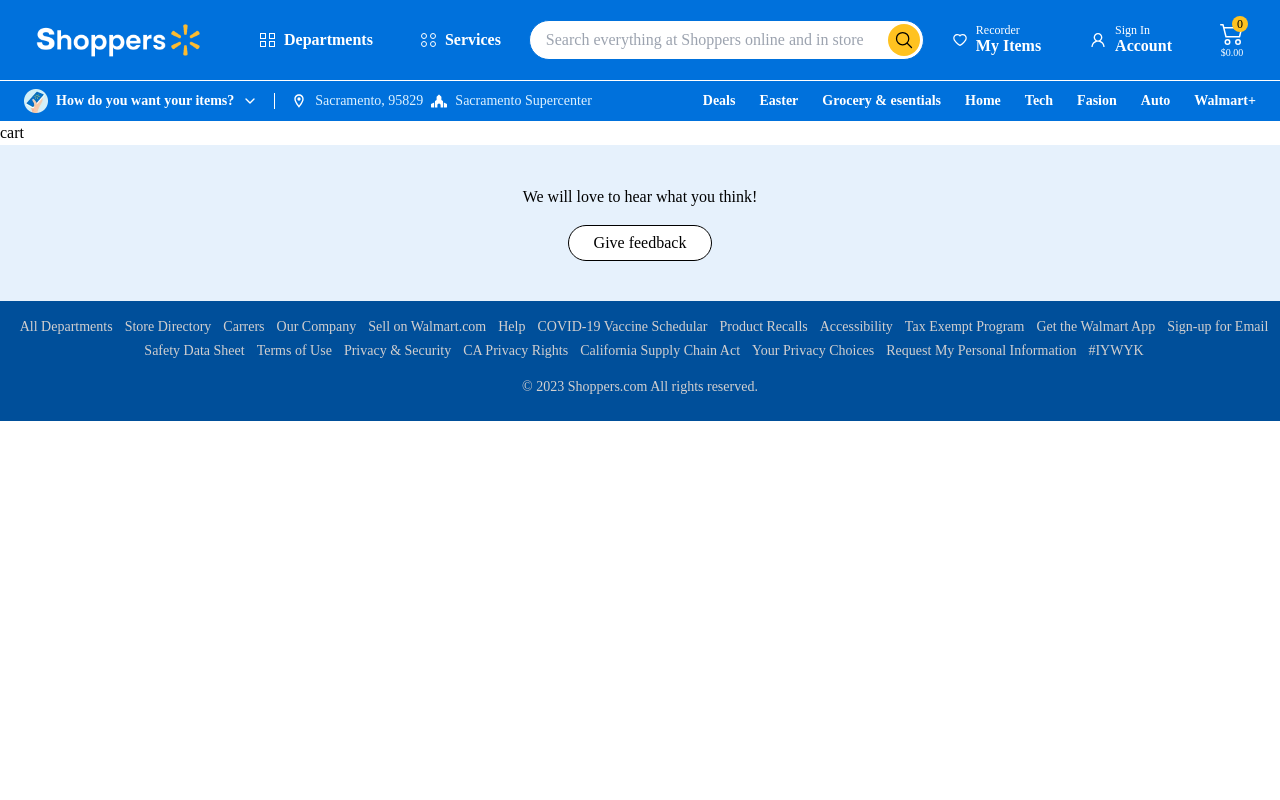
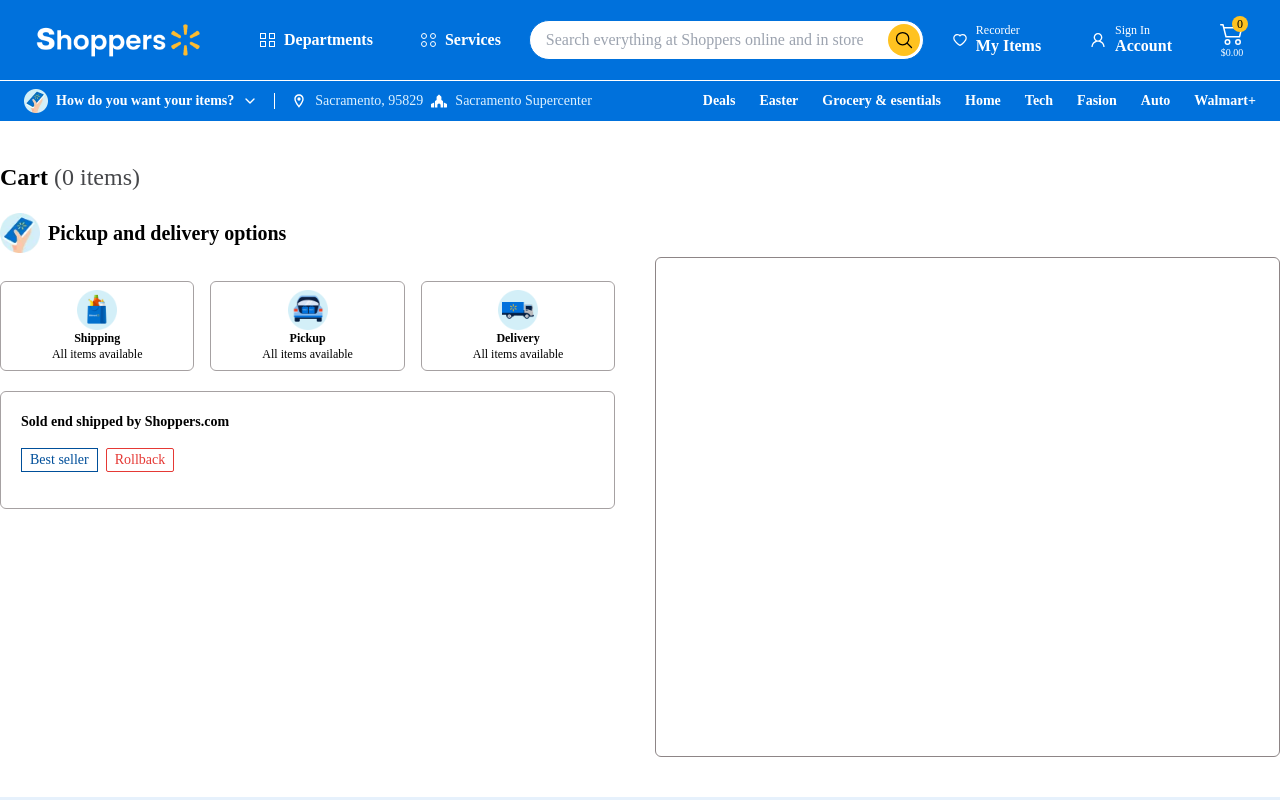
Before and after one commit to Chuloshnikov/shopers, a Next.js app: page /cart in a window 1280 px wide. Shown: the top 800 px of the page. Built offline with nearby package versions, Linux system fonts and the light colour scheme.

Commit message:
Cart Done 50%

```diff
--- /dev/null
+++ b/components/CartPage.tsx
@@ -0,0 +1,144 @@
+import React from 'react';
+import Image from 'next/image';
+import { useDispatch, useSelector } from 'react-redux';
+import {
+    emptyCart,
+    phoneImg,
+    ship1Img,
+    ship2Img,
+    ship3Img,
+    warningImg,
+} from '../public/assets/images';
+import { TbReload } from "react-icons/tb";
+import { HiMinusSmall } from 'react-icons/hi2';
+import { MdOutlineAdd } from 'react-icons/md';
+import { IoMdClose } from 'react-icons/io';
+import { StoreProduct } from '../type';
+import { isTemplateMiddle } from 'typescript';
+
+
+
+const CartPage = () => {
+    const productData = useSelector((state: any) => state.shopper.productData);
+    console.log(productData)
+  return (
+    <div className='w-full py-10'>
+        <div className='w-full flex gap-10'>
+            <div className='w-2/3 flex flex-col gap-5'>
+                <h1 className='text-2xl font-bold text-black'>
+                    Cart{" "}
+                    <span className='text-lightText font-normal'>
+                        ({productData.length} items)
+                    </span>
+                </h1>
+                {/* Pickup details */}
+                <div className='text-xl font-bold flex items-center gap-2 mb-2'>
+                    <Image className="w-10" src={phoneImg} alt="phoneImg"/>
+                    <p>Pickup and delivery options</p>
+                </div>
+                <div className='w-full grid grid-cols-3 gap-4 text-xs'>
+                            <div className='w-full border border-[#a6a1a2] rounded-md flex flex-col items-center justify-center p-2'>
+                                <Image className='w-10' src={ship1Img} alt="shippingImage"/>
+                                <p className='font-bold'>Shipping</p>
+                                <p>All items available</p>
+
+                            </div>
+                            <div className='w-full border border-[#a6a1a2] rounded-md flex flex-col items-center justify-center p-2'>
+                                <Image className='w-10' src={ship2Img} alt="shippingImage"/>
+                                <p className='font-bold'>Pickup</p>
+                                <p>All items available</p>
+
+                            </div>
+                            <div className='w-full border border-[#a6a1a2] rounded-md flex flex-col items-center justify-center p-2'>
+                                <Image className='w-10' src={ship3Img} alt="shippingImage"/>
+                                <p className='font-bold'>Delivery</p>
+                                <p>All items available</p>
+                            </div>
+                        </div>
+                        {/* Cart product */}
+                            <div className='w-full p-5 border-[1px] border-[#a6a1a2] rounded-md flex flex-col gap-4'>
+                                <p className='font-semibold text-sm border-[#9a9596]'>
+                                    Sold end shipped by {" "} <span className='text-black font-semibold'>Shoppers.com</span>
+                                </p>
+                                <div className='flex gap-2'>
+                                <button className='px-2 py-[1px] text-[#004f9a] text-sm border-[1px]'>
+                                    Best seller
+                                </button>
+                                <button className='px-2 py-[1px] text-[#E53935] text-sm border-[1px] border-[#E53935] rounded-sm'>
+                                    Rollback
+                                </button>
+                            </div>
+                            {/* Items */}
+                            <div>
+                                {productData.map((item:StoreProduct) => (
+                                    <div key={item._id}
+                                    className="flex items-center justify-between gap-4 border-b-[1px] border-[#c4c1c1] pb-4"
+                                    >
+                                        <div className='w-3/4 flex items-center gap-2'>
+                                            <Image className='w-32'
+                                            width={500}
+                                            height={500}
+                                            src={item.image}
+                                            alt="productImg"
+                                            />
+                                            <div>
+                                                <h2 className='text-base text-[#4e4b4b]'>
+                                                    {item.title}
+                                                </h2>
+                                                <p className='text-sm text-[#676363]'>{item.description}</p>
+                                                <p className='text-sm text-[#676363]'>price: ${item.price}</p>
+                                                <p className='text-sm text-[#676363] flex items-center gap-1'>
+                                                    <span className='bg-blue rounded-full text-white text-xs w-4 h-4
+                                                    flex items-center justify-center'>
+                                                        <TbReload className='rotate-180'/>
+                                                    </span>
+                                                    Free 30-day returns
+                                                </p>
+                                                <div className='mt-2 flex items-center gap-6'>
+                                                    <button
+                                                    className='text-sm underline underline-offset-2 decoration-[1px] text-[#676363]
+                                                    hover:no-underline hover:text-blue duration-300'
+                                                    >
+                                                        Remove
+                                                    </button>
+                                                    {/* Buttons */}
+                                                    <div className='w-28 h-9 border border-[#a6a1a2] rounded-full
+                                                        text-base font-semibold text-black flex items-center
+                                                        justify-between px-3'
+                                                        >
+                                                        <button
+                                                            className='text-base w-5 h-5 text-[#6f6b6b] hover:bg-[#74767c] hover:text-white
+                                                            rounded-full flex items-center justify-center cursor-pointer duration-200'
+                                                        >
+                                                        <HiMinusSmall/>
+                                                        </button>
+                                                            <span>{item.quantity}</span>
+                                                            <button
+                                                            className='text-base w-5 h-5 text-[#6f6b6b] hover:bg-[#74767c] hover:text-white
+                                                            rounded-full flex items-center justify-center cursor-pointer duration-200'
+                                                            >
+                                                                <MdOutlineAdd/>
+                                                        </button>
+                                                    </div>
+                                                </div>
+                                            </div>
+
+
+                                        </div>
+                                        <div className='w-1/4 text-right flex flex-col items-end gap-1'>
+                                            <p>{item.price}</p>
+                                        </div>
+                                    </div>
+                                ))}
+                            </div>
+                        </div>
+            </div>
+            <div className='w-2/3 p-4 mt-24 h-[500px] border-[1px] border-[#8D8586] rounded-md flex flex-col justify-center gap-4'>
+
+            </div>
+        </div>
+    </div>
+  )
+}
+
+export default CartPage;
--- a/pages/cart.tsx
+++ b/pages/cart.tsx
@@ -1,7 +1,11 @@
+import CartPage from "../components/CartPage";
+
 
 const cart = () => {
   return (
-    <div>cart</div>
+    <div className="max-w-contentContainer mx-auto">
+      <CartPage/>
+    </div>
   )
 }
 
```
Also changed, not shown: components/FormatePrice.tsx (added).
